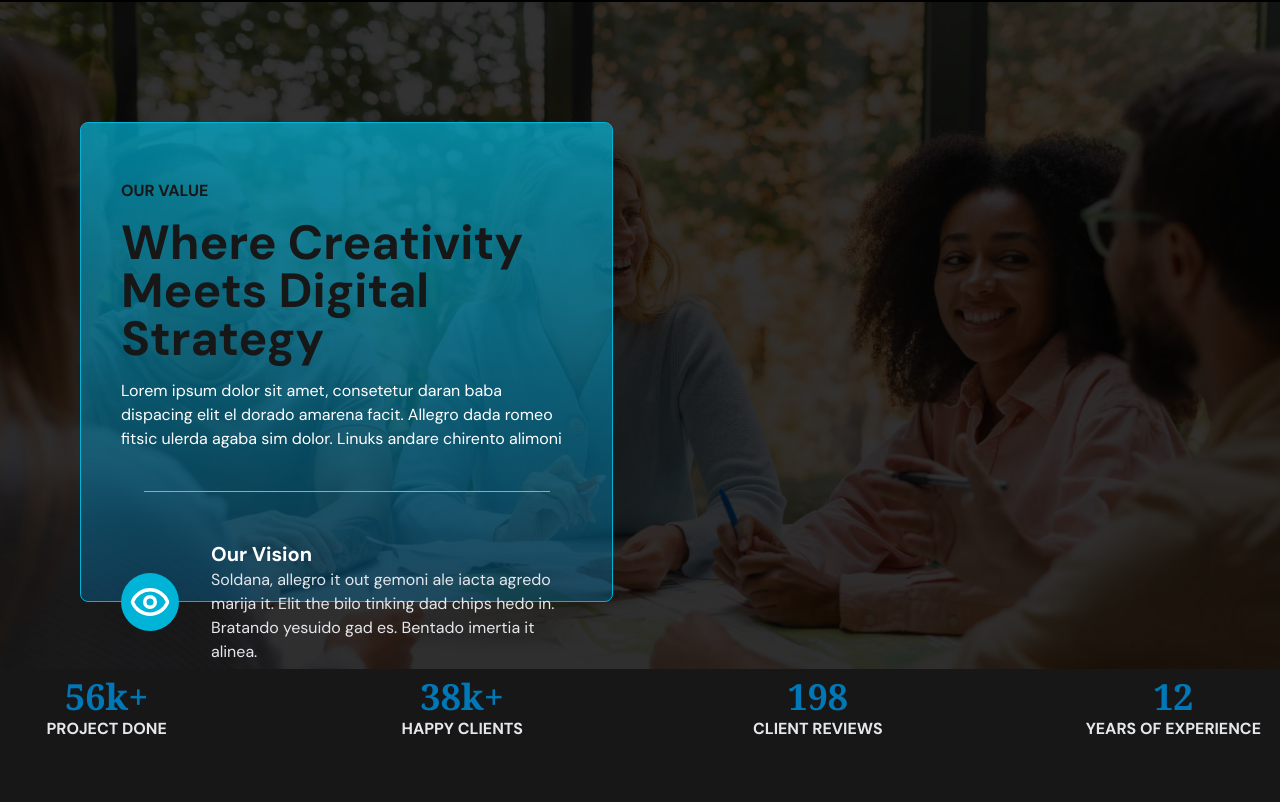
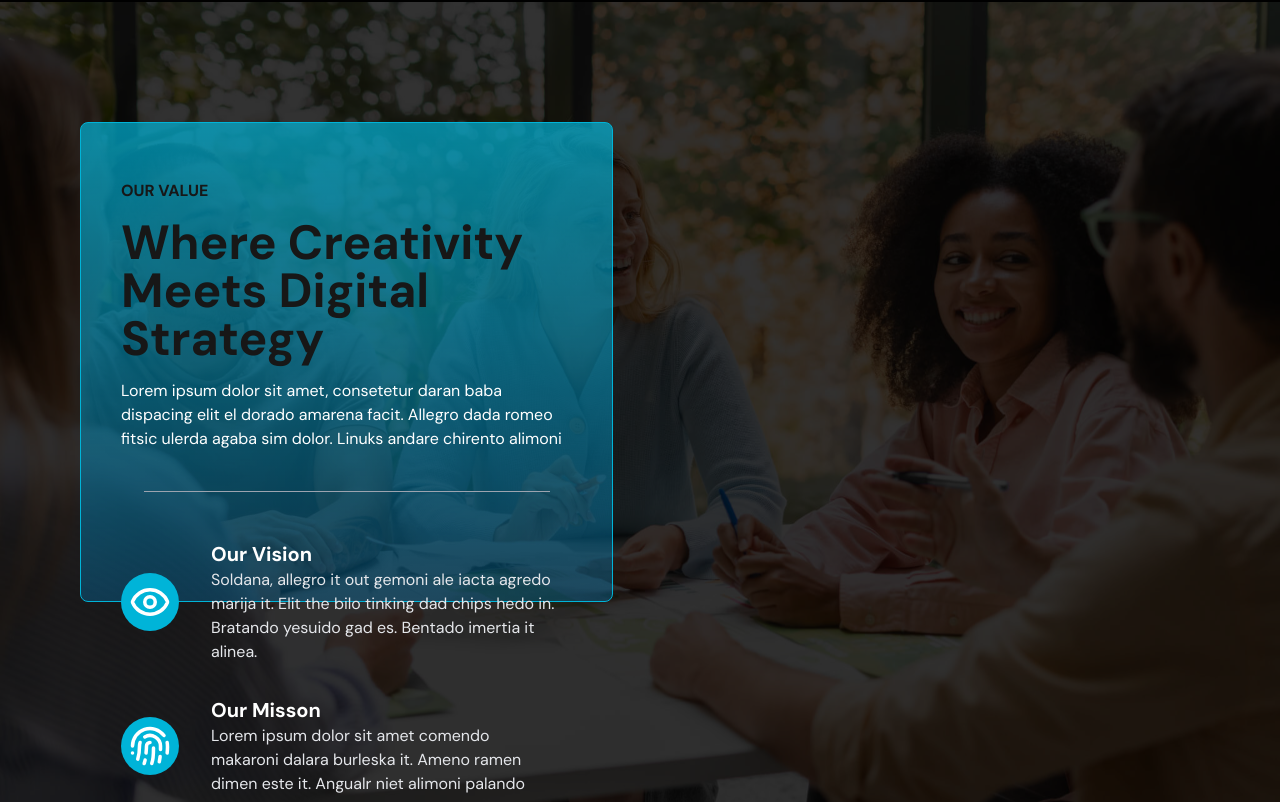
Before and after one commit to Ramox7171/buisness-landing, a React (Vite) app: page / in a window 1280 px wide. Shown: the part 1918-2720 px from the top of the page. Built offline with nearby package versions, Linux system fonts and the light colour scheme.

Commit message:
OV-fine tuning for smaller screens

```diff
--- a/src/components/OurValue/OurValue.tsx
+++ b/src/components/OurValue/OurValue.tsx
@@ -12,7 +12,7 @@ type Props = {
 }
 
 const OurValue = ({ setSelectedPage }: Props) => {
-    const isAboveMediumScreens = useMediaQuery("(min-width: 1265px)");
+    const isAboveMediumScreens = useMediaQuery("(min-width: 1300px)");
 
     return (
         <section id="ourvalue" className="relative w-full h-screen">
@@ -37,7 +37,7 @@ const OurValue = ({ setSelectedPage }: Props) => {
                     visible: { opacity: 1, x: 0 },
                 }}
             >
-                <div className="flex flex-col absolute mt-20 left-20 top-10 md:w-5/12 h-3/5 justify- items-start text-white text-left p-10 rounded-lg  border-primary-300 border"
+                <div className="flex flex-col absolute mt-20 left-0 md:left-20 top-10 md:w-5/12 md:h-3/5 h-auto justify-center items-start text-white text-left p-10 rounded-lg  border-primary-300 border"
                 style={{
                     background: "linear-gradient(to top, rgba(0, 119, 182, 0.35), rgba(0, 180, 216, 0.7))"
                   }}>
@@ -48,7 +48,7 @@ const OurValue = ({ setSelectedPage }: Props) => {
                     <div className=" my-8 w-[90%] border-t border-gray-400 mx-auto"></div>
                     <div className="flex my-4 items-center gap-4">
                     <div className="w-auto h-auto"><div className=" p-2 bg-primary-300 rounded-full"><Eye size={42} /></div></div>
-                    <div className="mx-4 ">
+                    <div className="m-0 md:mx-4 ">
                         <p className="font-bold text-xl">{strings.ourValueTitleVision}</p>
                         <p className="text-gray-200">{strings.ourValueVisionParagraph}</p>
 
@@ -67,7 +67,7 @@ const OurValue = ({ setSelectedPage }: Props) => {
                    </div>
                 </div>
                 {isAboveMediumScreens &&
-                <div className="absolute flex justify-between bottom-0 h-1/6 w-full bg-neutral-900">
+                <div className="absolute flex justify-between bottom-0 h-[8%] w-full bg-neutral-900">
                 <Counter num={56} item={strings.ourValueCountOne}/>
                 <Counter num={38} item={strings.ourValueCountTwo}/>
                 <Counter showKPlus={false} num={300} item={strings.ourValueCountThree}/>
--- a/tailwind.config.cjs
+++ b/tailwind.config.cjs
@@ -32,7 +32,7 @@ module.exports = {
     screens: {
       xs: "480px",
       sm: "768px",
-      md: "1060px",
+      md: "1260px",
     },
   },
   plugins: [],
```
